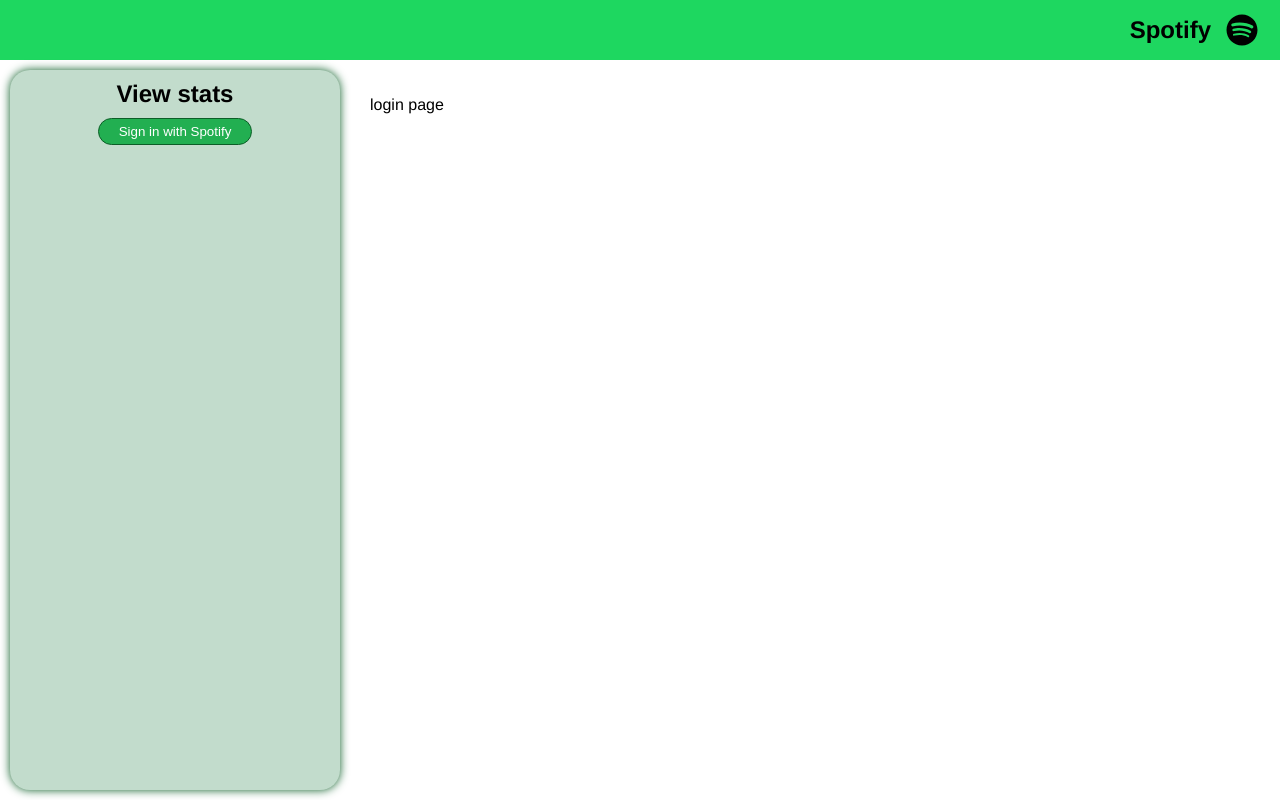
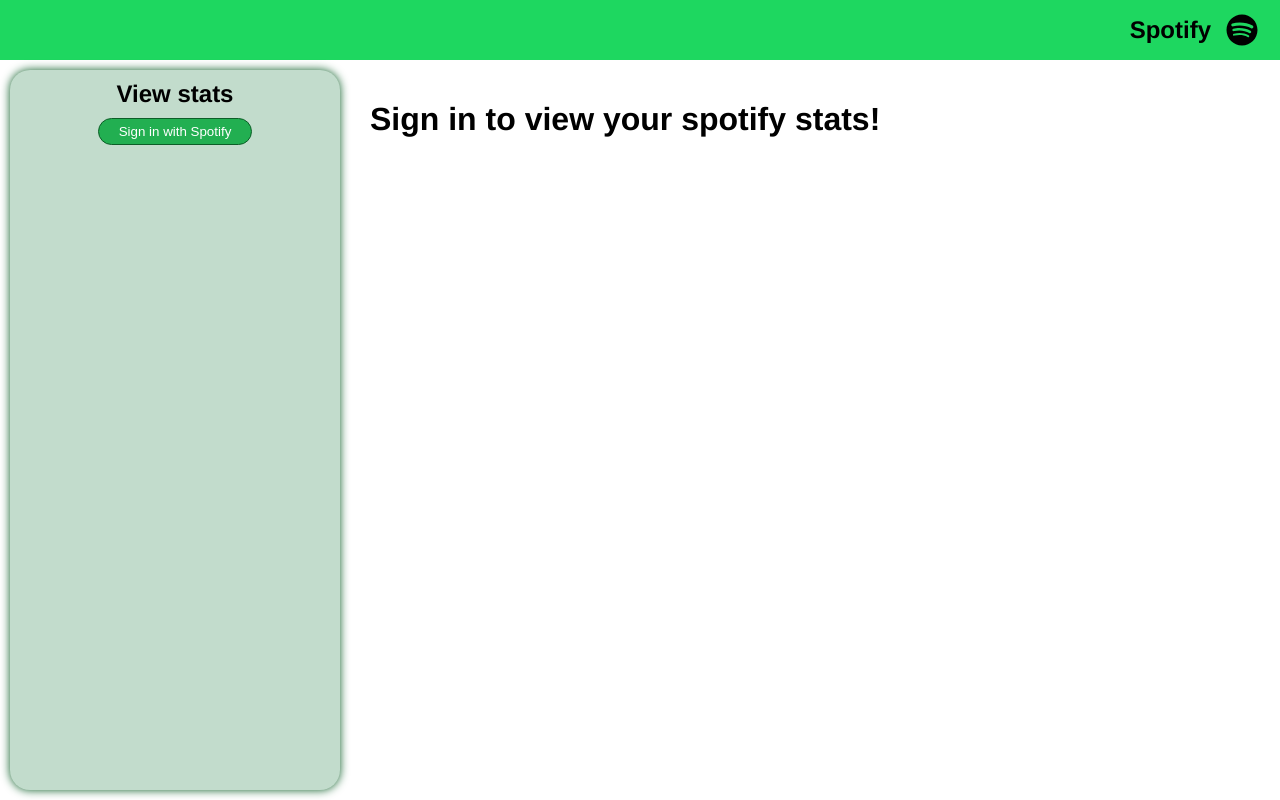
Before and after one commit to luciaalday/spotifyApp, a React (Vite) app in the folder spotify-app/: page / in a window 1280 px wide. Built offline with nearby package versions, Linux system fonts and the light colour scheme; no server answers.

Commit message:
minor edits

```diff
--- a/spotify-app/src/pages/Login.jsx
+++ b/spotify-app/src/pages/Login.jsx
@@ -1,7 +1,7 @@
 export default function Login() {
     return (
         <main className="main-content">
-            <p>login page</p>
+            <h1>Sign in to view your spotify stats!</h1>
         </main>
     )
 }
```
Also changed, not shown: spotify-app/src/spotify/api.js (line endings or trailing spaces).
